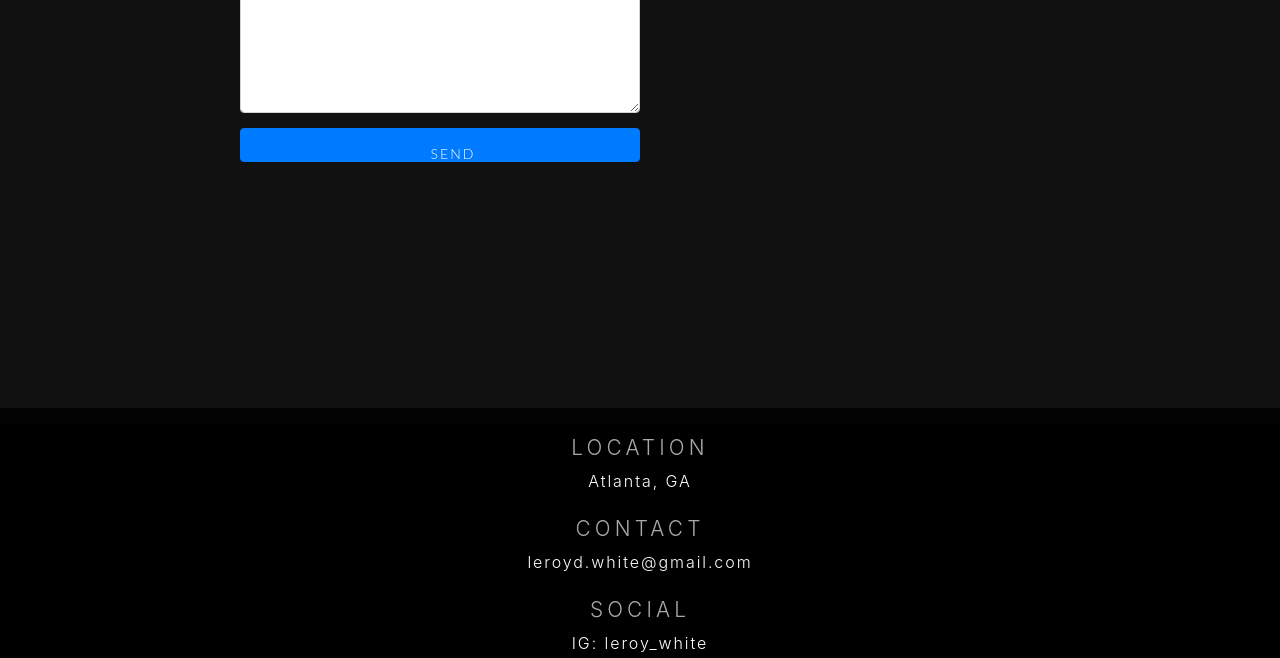
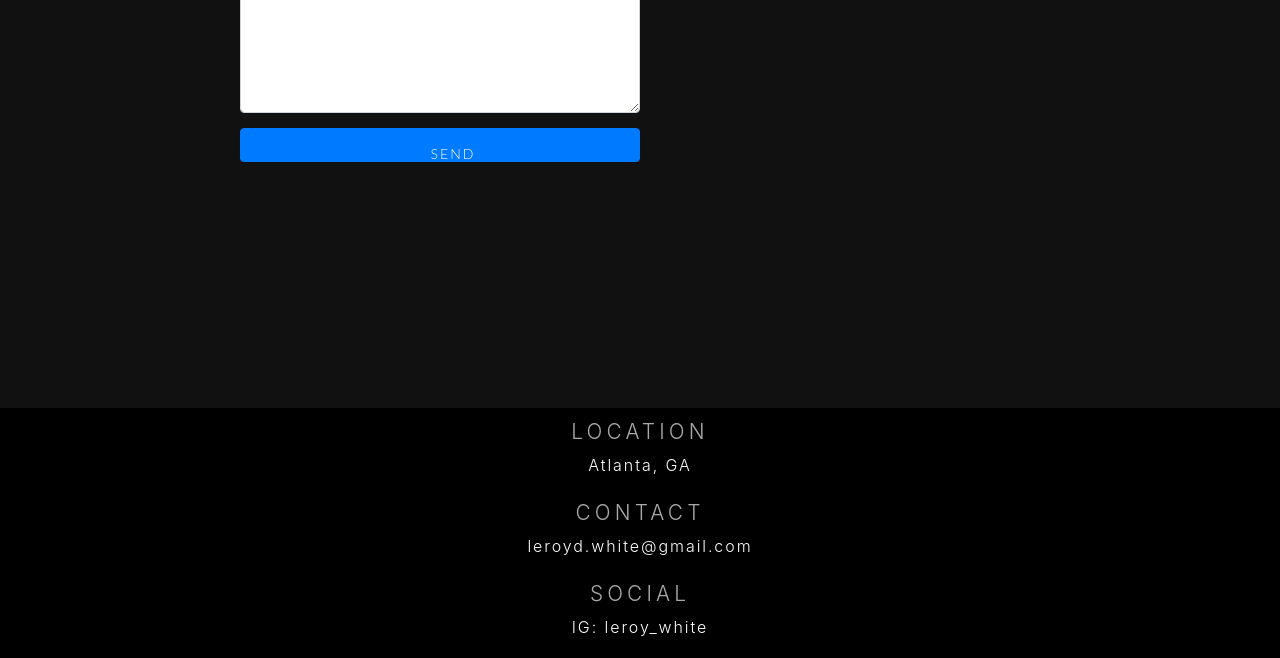
Before and after one commit to kenyawilson/LeroyDWhite, a plain HTML site: page contact.html in a window 1280 px wide. Shown: the part 449-1107 px from the top of the page. Drawn offline with nearby package versions, Linux system fonts and the light colour scheme.

Commit message:
Update style.css

```diff
--- a/css/style.css
+++ b/css/style.css
@@ -80,7 +80,7 @@ body {
   -webkit-box-align: center;
       -ms-flex-align: center;
           align-items: center;
-  margin-top: 2vh;
+  margin-top: 0vh;
   color: #a9a9a9;
   background-color: black;
 }
```
